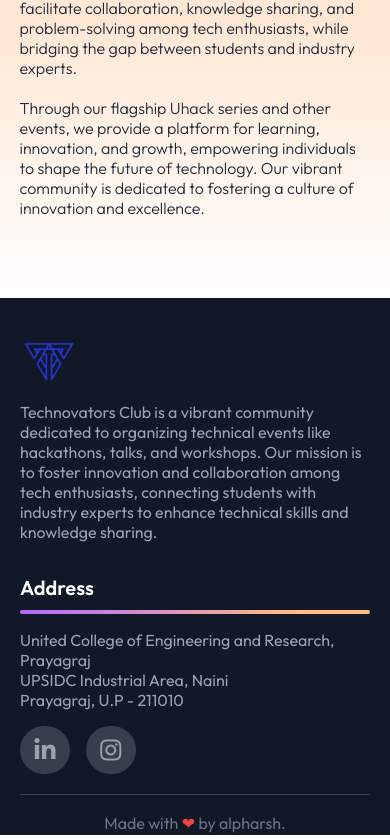
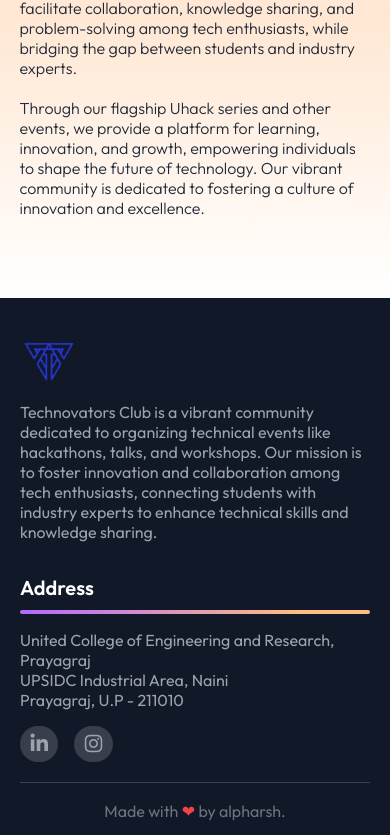
Before and after one commit to alpharsh/technovators, a React (Vite) app: page / in a window 390 px wide. Shown: the part 895-1734 px from the top of the page. Built offline with nearby package versions, Linux system fonts and the light colour scheme.

Commit message:
Update Footer component styling and content

```diff
--- a/src/components/Footer.jsx
+++ b/src/components/Footer.jsx
@@ -2,7 +2,7 @@ import React from "react";
 
 const Footer = () => {
   return (
-    <footer className="bg-gray-900 text-white pt-10 md:px-8 px-5">
+    <footer className="bg-gray-900 text-white pt-10 pb-3 md:px-8 px-5">
       <div className="mx-auto flex flex-col md:flex-row justify-between items-center">
         <div className="mb-8 md:mb-0 relative md:w-1/2">
           <img src="logo.png" alt="logo" className="h-12 mb-4" />
@@ -27,20 +27,20 @@ const Footer = () => {
           <div className="flex mt-4 justify-start">
             <a
               href="https://www.linkedin.com"
-              className="text-gray-400 text-2xl hover:text-white mr-4 bg-gray-300 bg-opacity-20 rounded-full p-2 px-[0.90rem]"
+              className="text-gray-400 md:text-2xl text-xl hover:text-white mr-4 bg-gray-300 bg-opacity-20 rounded-full md:p-2 p-1 md:px-[0.90rem] px-[0.65rem]"
             >
               <i className="fab fa-linkedin-in"></i>
             </a>
             <a
               href="https://www.instagram.com"
-              className="text-gray-400 text-2xl hover:text-white bg-gray-300 bg-opacity-20 rounded-full p-2 px-[0.90rem]"
+              className="text-gray-400 md:text-2xl text-xl hover:text-white bg-gray-300 bg-opacity-20 rounded-full md:p-2 p-1 md:px-[0.90rem] px-[0.65rem]"
             >
               <i className="fab fa-instagram"></i>
             </a>
           </div>
         </div>
       </div>
-      <div className="md:mt-8 mt-5 border-t mb-1 border-gray-700 pt-4 text-center text-gray-500 text-base">
+      <div className="md:mt-8 mt-5 border-t border-gray-700 pt-4 text-center text-gray-500 text-base">
         Made with <span className="text-red-500">❤</span> by alpharsh.
       </div>
     </footer>
```
